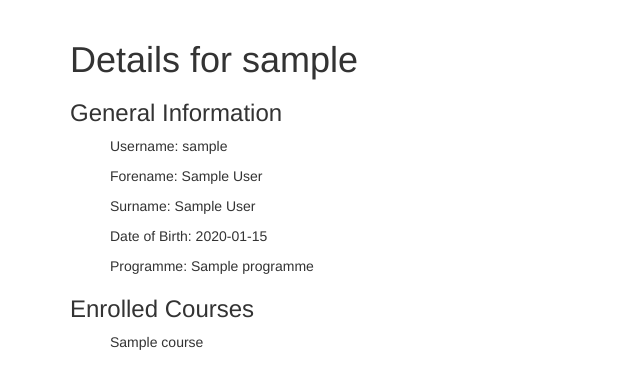
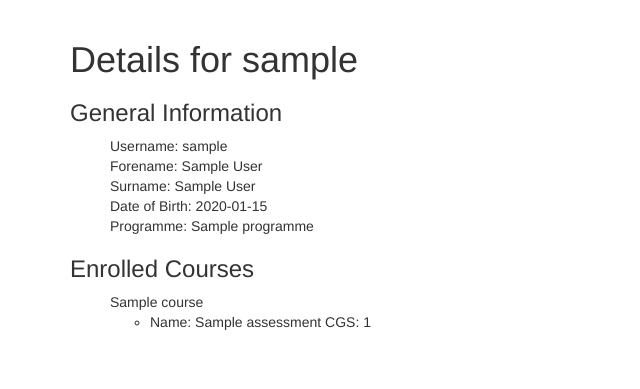
Before and after one commit to GrantChristie/EDM-System, a Flask app: a page that uses app/templates/details.html in a window 1280 px wide. Shown: the part 52-441 px from the top of the page, without its empty margins (0-640 px from the left). Run offline with Flask 2, Linux system fonts and the light colour scheme; a user stored in the database is signed in; tables that the repository leaves empty hold one stand-in row (values such as "Sample post"); some libraries are stand-ins or nearby versions.

Commit message:
add assessments to details page

```diff
--- a/app/routes.py
+++ b/app/routes.py
@@ -92,18 +92,29 @@ def details(username):
     if current_user.username != student.username:
         flash('You do not have permission to view this page')
         return redirect(url_for('home'))
+
     current = "'" + current_user.username + "'"
     sql = text(
-        'select student.username, student.f_name, student.l_name, student.dob, programme.programme_name, student.programme_id, programme.id from "student" INNER JOIN programme ON student.programme_id = programme.id  WHERE username=' + current + '',
+        'select student.username, student.f_name, student.l_name, student.dob, programme.programme_name, student.programme_id, programme.id, student.id from "student" INNER JOIN programme ON student.programme_id = programme.id  WHERE username=' + current + '',
         db.engine)
     result = db.engine.execute(sql)
     details = []
-    for row in result:
-        details.append(row)
+    for detail in result:
+        details.append(detail)
+
     programme = str(details[0][5])
+    student_id = str(details[0][7])
     sql = text('select course.id, course.course_name from course inner join programme_courses on programme_courses.course_id=course.id where programme_courses.programme_id='+programme, db.engine)
     result = db.engine.execute(sql)
     courses = []
-    for row in result:
-        courses.append(row)
-    return render_template('details.html', student=student, details=details, courses=courses)
+    summative_assessments = []
+    for course in result:
+        courses.append(course)
+
+    for course in courses:
+        sql = text('select summative_assessment.id, summative_assessment.name, student_summative_assessments.cgs, summative_assessment.course_id from summative_assessment inner join student_summative_assessments on student_summative_assessments.summative_assessment_id=summative_assessment.id where student_id ='+student_id+' AND summative_assessment.course_id='+str(course[0]),db.engine)
+        result = db.engine.execute(sql)
+        for assessment in result:
+            summative_assessments.append(assessment)
+
+    return render_template('details.html', student=student, details=details, courses=courses, summative_assessments=summative_assessments)
--- a/app/templates/details.html
+++ b/app/templates/details.html
@@ -5,16 +5,27 @@
     <h1>Details for {{ student.username }}</h1>
     <h3>General Information</h3>
     <p>
-    <ul>Username: {{ details[0][0] }}</ul>
-    <ul>Forename: {{ details[0][1] }}</ul>
-    <ul>Surname: {{ details[0][2] }}</ul>
-    <ul>Date of Birth: {{ details[0][3] }}</ul>
-    <ul>Programme: {{ details[0][4] }}</ul>
+    <ul style="list-style-type:none">
+        <li>Username: {{ details[0][0] }}</li>
+        <li>Forename: {{ details[0][1] }}</li>
+        <li>Surname: {{ details[0][2] }}</li>
+        <li>Date of Birth: {{ details[0][3] }}</li>
+        <li>Programme: {{ details[0][4] }}</li>
+    </ul>
     </p>
     <p>
     <h3>Enrolled Courses</h3>
-    {% for course in courses %}
-        <ul>{{ course.course_name }}</ul>
-    {% endfor %}
+    <ul style="list-style-type:none">
+        {% for course in courses %}
+            <li>{{ course[1] }}</li>
+            <ul>
+            {% for assessment in summative_assessments %}
+                {% if course[0] == assessment[3] %}
+                    <li>Name: {{ assessment[1] }} CGS: {{ assessment[2] }}</li>
+                {% endif %}
+            {% endfor %}
+            </ul>
+        {% endfor %}
+    </ul>
     </p>
 {% endblock %}
```
